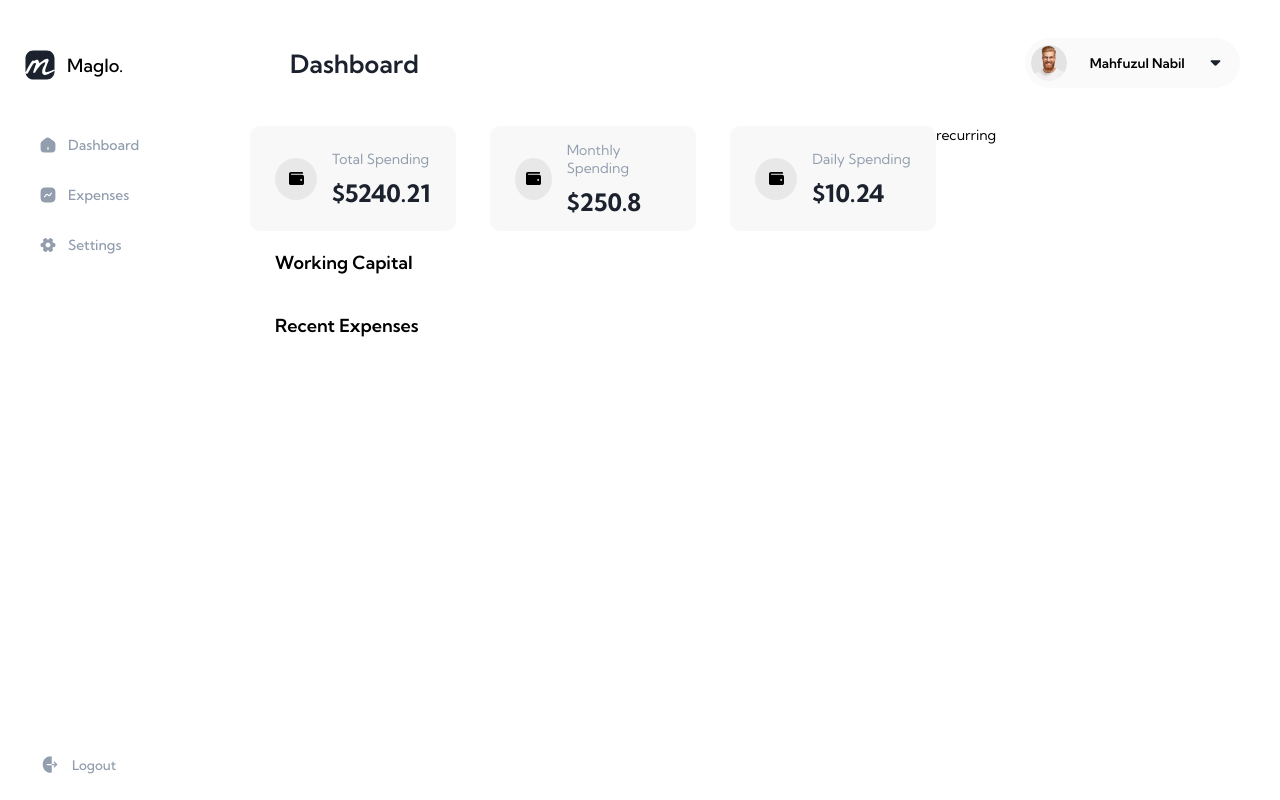
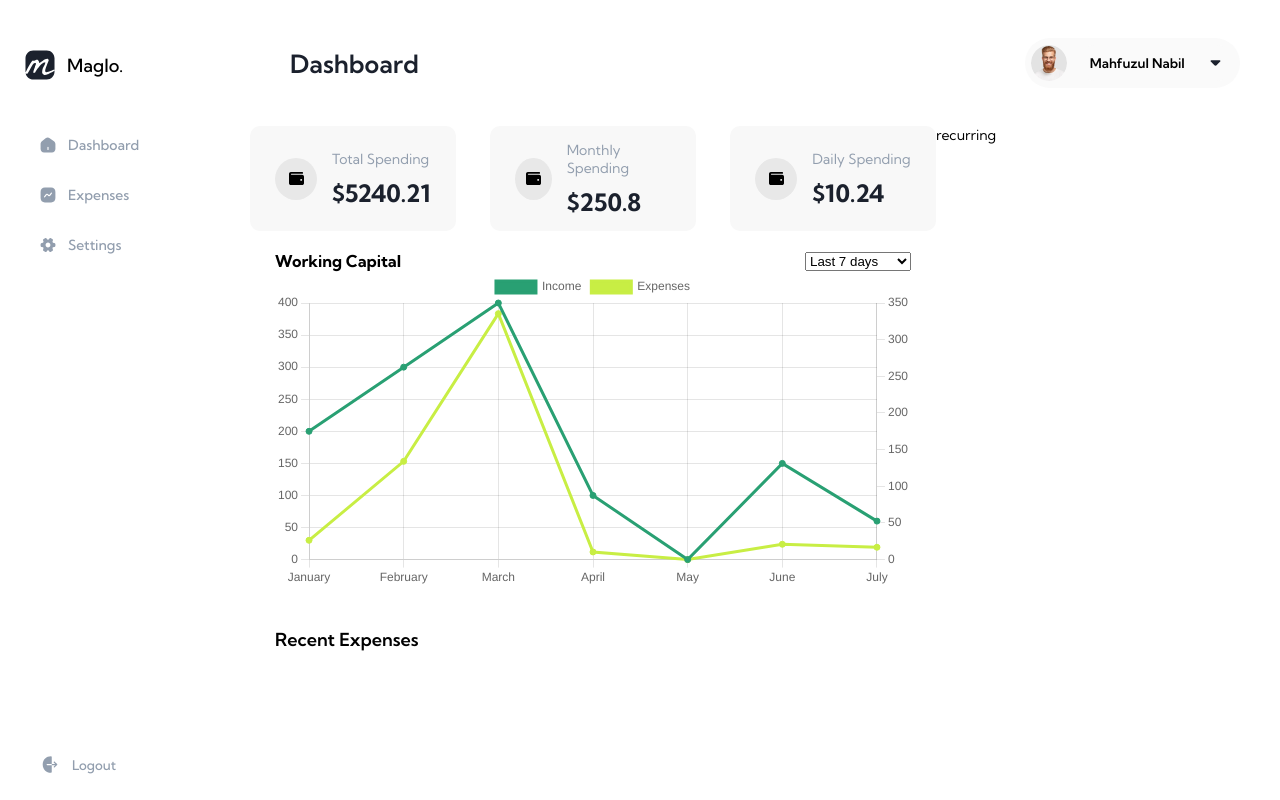
Before and after one commit to antmensch/React-Expense-Tracker, a React (Create React App) app: page / in a window 1280 px wide. Built offline with nearby package versions, Linux system fonts and the light colour scheme.

Commit message:
added a chart, dummy for now, functionality to be added

```diff
--- a/package.json
+++ b/package.json
@@ -6,8 +6,11 @@
     "@testing-library/jest-dom": "^5.16.4",
     "@testing-library/react": "^13.3.0",
     "@testing-library/user-event": "^13.5.0",
+    "chart.js": "^3.8.2",
+    "faker": "^5.5.3",
     "firebase": "^9.9.1",
     "react": "^18.2.0",
+    "react-chartjs-2": "^4.3.1",
     "react-dom": "^18.2.0",
     "react-router-dom": "^6.3.0",
     "react-scripts": "5.0.1",
--- /dev/null
+++ b/src/components/Dashboard/Chart/Chart.css
@@ -0,0 +1,5 @@
+.chart--header {
+    display: flex;
+    justify-content: space-between;
+    align-items: center;
+}
--- /dev/null
+++ b/src/components/Dashboard/Chart/Chart.js
@@ -0,0 +1,96 @@
+import React from 'react';
+import './Chart.css';
+
+import {
+    Chart as ChartJS,
+    CategoryScale,
+    LinearScale,
+    PointElement,
+    LineElement,
+    Title,
+    Tooltip,
+    Legend,
+  } from 'chart.js';
+import { Line } from 'react-chartjs-2';
+
+ChartJS.register(
+    CategoryScale,
+    LinearScale,
+    PointElement,
+    LineElement,
+    Title,
+    Tooltip,
+    Legend
+  );
+
+  export const options = {
+    responsive: true,
+    redraw: true,
+    interaction: {
+      mode: 'index',
+      intersect: false,
+    },
+    stacked: false,
+    plugins: {
+    },
+    scales: {
+      y: {
+        type: 'linear',
+        display: true,
+        position: 'left',
+      },
+      y1: {
+        type: 'linear',
+        display: true,
+        position: 'right',
+        grid: {
+          drawOnChartArea: false,
+        },
+      },
+    },
+  };
+
+  const labels = ['January', 'February', 'March', 'April', 'May', 'June', 'July'];
+
+  const data = {
+    labels,
+    datasets: [
+      {
+        label: 'Income',
+        data: [200, 300, 400, 100, 0, 150, 60],
+        borderColor: '#29A073',
+        backgroundColor: '#29A073',
+        yAxisID: 'y',
+      },
+      {
+        label: 'Expenses',
+        data: [200, 300, 400, 100, 0, 150, 60].map(elem => elem * Math.random()),
+        borderColor: '#C8EE44',
+        backgroundColor: '#C8EE44',
+        yAxisID: 'y1',
+      },
+    ],
+  };
+
+function Chart(props) {
+
+  return (
+    <>
+    <div className='chart--header'>
+        <h3 className='chart--heading'>Working Capital</h3>
+        <select>
+            <option value="3 days">Last 7 days</option>
+            <option value="week">Last week</option>
+            <option value="month">Last month</option>
+            <option value="3 months">Last 3 months</option>
+            <option value="6 months">Last 6 months</option>
+            <option value="year">Last year</option>
+        </select>
+    </div>
+
+    <Line options={options} data={data} />
+    </>
+  )
+}
+
+export default Chart;
--- a/src/components/Dashboard/Dashboard.js
+++ b/src/components/Dashboard/Dashboard.js
@@ -1,6 +1,7 @@
 import React, { useState } from 'react'
 import walletIcon from './img/wallet-solid.svg'
 import './Dashboard.css'
+import Chart from './Chart/Chart';
 
 function Dashboard() {
 
@@ -55,7 +56,7 @@ function Dashboard() {
                 </div>
             </div>
             <section className='dashboard--chartSection'>
-                <h3 className='dashboard--sectionHeader'>Working Capital</h3>
+                <Chart />
             </section>
             <section className='dashboard--recentSection'>
                 <h3 className="dashboard--sectionHeader">Recent Expenses</h3>
```
Also changed, not shown: 1 other file (tests, documents, lock files or other folders).
